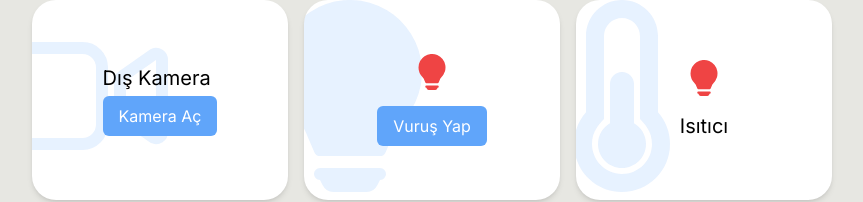
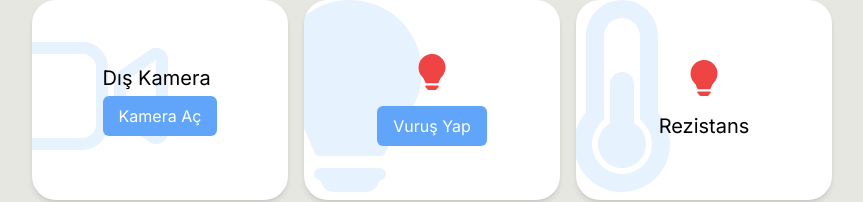
Before and after one commit to pynrctlg/buzkar, a Next.js app: page /data in a window 1280 px wide. Shown: the part 559-761 px from the top of the page, without its empty margins (208-1071 px from the left). Built offline with nearby package versions, Linux system fonts and the light colour scheme; no server answers.

Commit message:
completed

```diff
--- a/components/Box.jsx
+++ b/components/Box.jsx
@@ -161,7 +161,7 @@ export default function Box() {
                     <IoVideocamOutline className="absolute top-0 text-[12rem] left-[-50px] text-blue-400 opacity-15 " />
                     <div className="flex flex-col gap-1 z-10">
                         <p className="text-xl">Dış Kamera</p>
-                        <button onClick={() => (setiframeDiv(true), scrollToTop())} className="h-[40px] rounded-md bg-blue-400 px-4 text-white" scroll={true}>Kamera Aç</button>
+                        <button onClick={() => (setiframeDiv(true), scrollToTop())} className="h-[40px] rounded-md bg-blue-400 px-4 text-white">Kamera Aç</button>
                     </div>
                 </div>
                 <div className="relative bg-white w-full min-h-[200px] overflow-hidden flex items-center justify-center rounded-3xl shadow-md">
@@ -175,7 +175,7 @@ export default function Box() {
                     <FaThermometerHalf className="absolute top-0 text-[12rem] left-[-50px] text-blue-400 opacity-15 " />
                     <div className="flex flex-col gap-1 z-10">
                         <p className="text-xl"><BsFillLightbulbFill className={`text-4xl m-auto mb-3 ${data.res_state === 1 ? 'text-green-500' : 'text-red-500'}`} /></p>
-                        <p className="text-xl">Isıtıcı</p>
+                        <p className="text-xl">Rezistans</p>
                     </div>
                 </div>
             </div>
```
